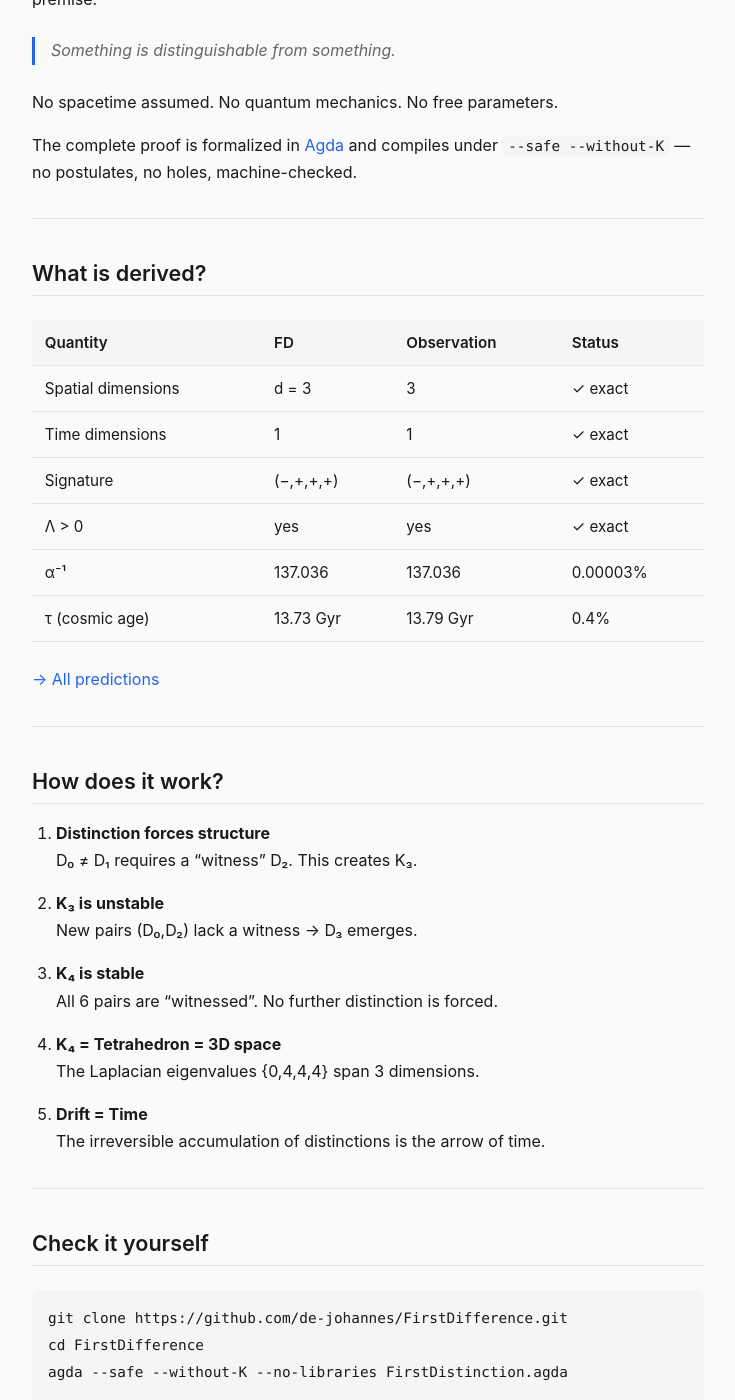
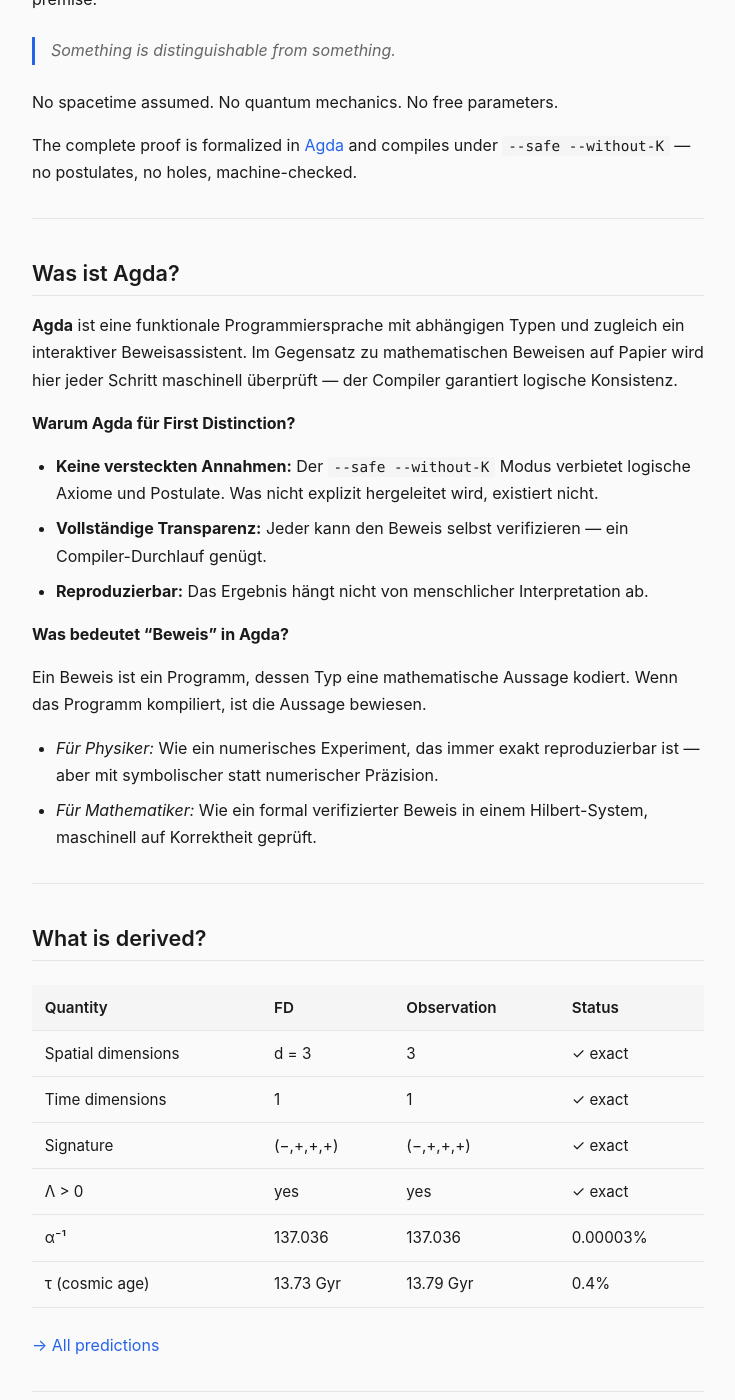
Before and after one commit to de-johannes/FirstDifference, a Jekyll site: the page built from docs/index.md, in a window 1280 px wide and 1400 px high, scrolled down 548 px. Shown: the whole window, without its empty margins (272-1007 px from the left). Built offline with Jekyll 4.4.1, drawn with Linux system fonts in a browser that asks for light colours.

Commit message:
Add "Was ist Agda?" section to docs/index.md
Co-authored-by: de-johannes <77607333+de-johannes@users.noreply.github.com>

```diff
--- a/docs/index.md
+++ b/docs/index.md
@@ -36,6 +36,25 @@ title: First Distinction
 No spacetime assumed. No quantum mechanics. No free parameters.
 
 The complete proof is formalized in [Agda](https://github.com/de-johannes/FirstDifference/blob/main/FirstDistinction.agda) and compiles under `--safe --without-K` — no postulates, no holes, machine-checked.
+
+---
+
+## Was ist Agda?
+
+**Agda** ist eine funktionale Programmiersprache mit abhängigen Typen und zugleich ein interaktiver Beweisassistent. Im Gegensatz zu mathematischen Beweisen auf Papier wird hier jeder Schritt maschinell überprüft — der Compiler garantiert logische Konsistenz.
+
+**Warum Agda für First Distinction?**
+
+- **Keine versteckten Annahmen:** Der `--safe --without-K` Modus verbietet logische Axiome und Postulate. Was nicht explizit hergeleitet wird, existiert nicht.
+- **Vollständige Transparenz:** Jeder kann den Beweis selbst verifizieren — ein Compiler-Durchlauf genügt.
+- **Reproduzierbar:** Das Ergebnis hängt nicht von menschlicher Interpretation ab.
+
+**Was bedeutet "Beweis" in Agda?**
+
+Ein Beweis ist ein Programm, dessen Typ eine mathematische Aussage kodiert. Wenn das Programm kompiliert, ist die Aussage bewiesen.
+
+- *Für Physiker:* Wie ein numerisches Experiment, das immer exakt reproduzierbar ist — aber mit symbolischer statt numerischer Präzision.
+- *Für Mathematiker:* Wie ein formal verifizierter Beweis in einem Hilbert-System, maschinell auf Korrektheit geprüft.
 
 ---
 
```
